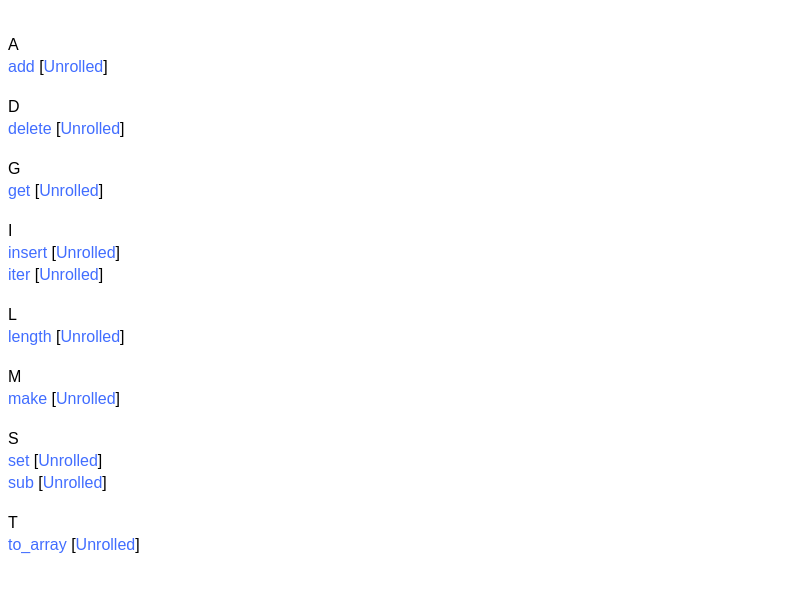
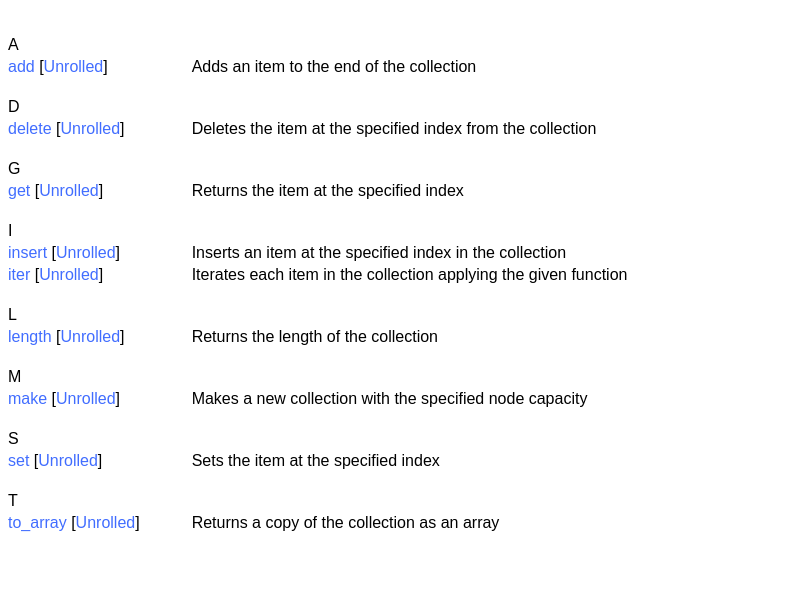
Before and after one commit to ptrelford/Unrolled, a plain HTML site: page docs/index_values.html in a window 1280 px wide. Shown: the part 72-664 px from the top of the page, without its empty margins (0-791 px from the left). Drawn offline with Linux system fonts and the light colour scheme.

Commit message:
Added comments to Unrolled module

```diff
--- a/docs/index_values.html
+++ b/docs/index_values.html
@@ -15,32 +15,57 @@
 <table>
 <tr><td align="left"><br>A</td></tr>
 <tr><td><a href="Unrolled.html#VALadd">add</a> [<a href="Unrolled.html">Unrolled</a>]</td>
-<td></td></tr>
+<td><div class="info">
+Adds an item to the end of the collection
+</div>
+</td></tr>
 <tr><td align="left"><br>D</td></tr>
 <tr><td><a href="Unrolled.html#VALdelete">delete</a> [<a href="Unrolled.html">Unrolled</a>]</td>
-<td></td></tr>
+<td><div class="info">
+Deletes the item at the specified index from the collection
+</div>
+</td></tr>
 <tr><td align="left"><br>G</td></tr>
 <tr><td><a href="Unrolled.html#VALget">get</a> [<a href="Unrolled.html">Unrolled</a>]</td>
-<td></td></tr>
+<td><div class="info">
+Returns the item at the specified index
+</div>
+</td></tr>
 <tr><td align="left"><br>I</td></tr>
 <tr><td><a href="Unrolled.html#VALinsert">insert</a> [<a href="Unrolled.html">Unrolled</a>]</td>
-<td></td></tr>
+<td><div class="info">
+Inserts an item at the specified index in the collection
+</div>
+</td></tr>
 <tr><td><a href="Unrolled.html#VALiter">iter</a> [<a href="Unrolled.html">Unrolled</a>]</td>
-<td></td></tr>
+<td><div class="info">
+Iterates each item in the collection applying the given function
+</div>
+</td></tr>
 <tr><td align="left"><br>L</td></tr>
 <tr><td><a href="Unrolled.html#VALlength">length</a> [<a href="Unrolled.html">Unrolled</a>]</td>
-<td></td></tr>
+<td><div class="info">
+Returns the length of the collection
+</div>
+</td></tr>
 <tr><td align="left"><br>M</td></tr>
 <tr><td><a href="Unrolled.html#VALmake">make</a> [<a href="Unrolled.html">Unrolled</a>]</td>
-<td></td></tr>
+<td><div class="info">
+Makes a new collection with the specified node capacity
+</div>
+</td></tr>
 <tr><td align="left"><br>S</td></tr>
 <tr><td><a href="Unrolled.html#VALset">set</a> [<a href="Unrolled.html">Unrolled</a>]</td>
-<td></td></tr>
-<tr><td><a href="Unrolled.html#VALsub">sub</a> [<a href="Unrolled.html">Unrolled</a>]</td>
-<td></td></tr>
+<td><div class="info">
+Sets the item at the specified index
+</div>
+</td></tr>
 <tr><td align="left"><br>T</td></tr>
 <tr><td><a href="Unrolled.html#VALto_array">to_array</a> [<a href="Unrolled.html">Unrolled</a>]</td>
-<td></td></tr>
+<td><div class="info">
+Returns a copy of the collection as an array
+</div>
+</td></tr>
 </table>
 </body>
 </html>
```
Also changed, not shown: docs/Unrolled.html (+40 -11 lines), docs/index.html (+4 -1 lines), docs/index_modules.html (+4 -1 lines), docs/type_Unrolled.html (+0 -1 lines), 1 other file.
